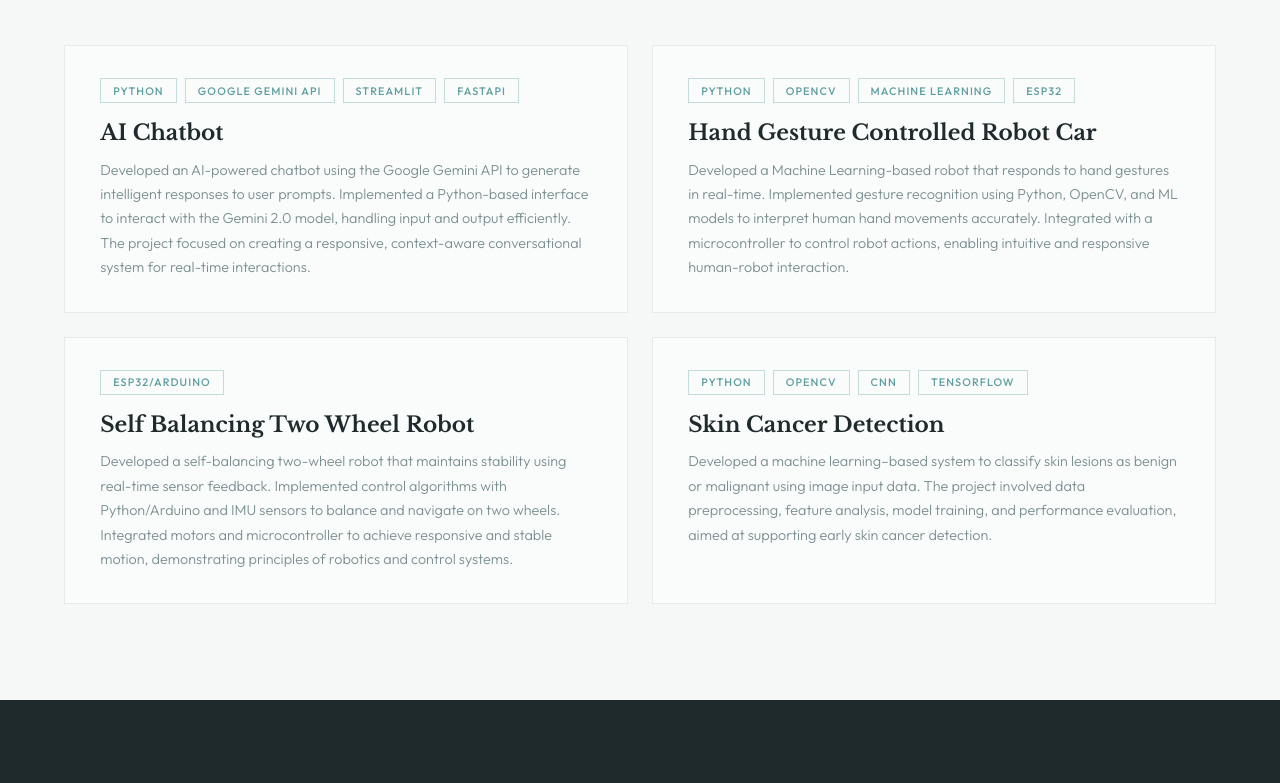
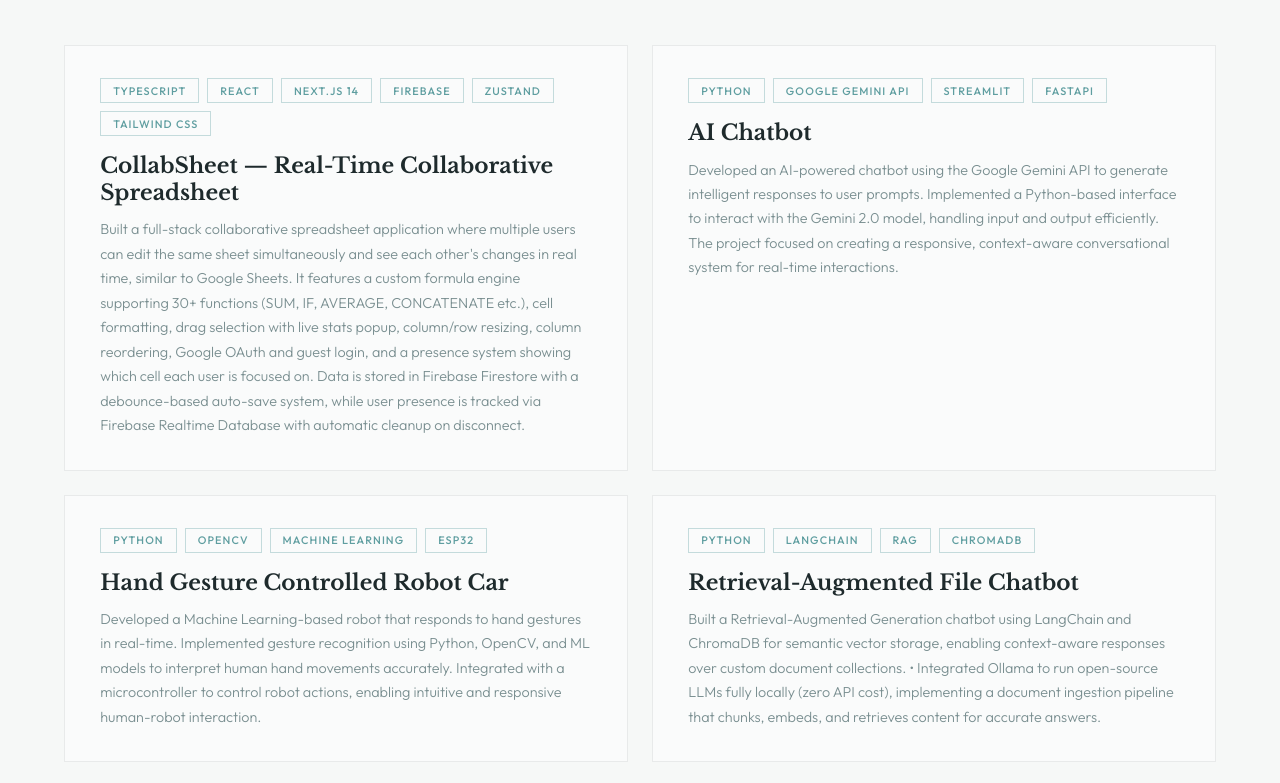
Before and after one commit to Charudatta24/myresume, a plain HTML site: page index.html in a window 1280 px wide. Shown: the part 2437-3220 px from the top of the page. Drawn offline with nearby package versions, Linux system fonts and the light colour scheme.

Commit message:
New Project Added

```diff
--- a/index.html
+++ b/index.html
@@ -502,6 +502,11 @@ footer a:hover { color: var(--teal-soft); }
     </div>
     <div class="work-grid">
       <div class="project-card reveal">
+        <div class="project-tags"><span class="tag">TypeScript</span><span class="tag">React</span><span class="tag"> Next.js 14</span><span class="tag">Firebase</span><span class="tag">Zustand</span><span class="tag">Tailwind CSS</span></div>
+        <div class="project-name">CollabSheet — Real-Time Collaborative Spreadsheet</div>
+        <p class="project-desc">Built a full-stack collaborative spreadsheet application where multiple users can edit the same sheet simultaneously and see each other's changes in real time, similar to Google Sheets. It features a custom formula engine supporting 30+ functions (SUM, IF, AVERAGE, CONCATENATE etc.), cell formatting, drag selection with live stats popup, column/row resizing, column reordering, Google OAuth and guest login, and a presence system showing which cell each user is focused on. Data is stored in Firebase Firestore with a debounce-based auto-save system, while user presence is tracked via Firebase Realtime Database with automatic cleanup on disconnect.</p>
+      </div>
+      <div class="project-card reveal">
         <div class="project-tags"><span class="tag">Python</span><span class="tag">Google Gemini API</span><span class="tag">Streamlit</span><span class="tag">FastAPI</span></div>
         <div class="project-name">AI Chatbot</div>
         <p class="project-desc">Developed an AI-powered chatbot using the Google Gemini API to generate intelligent responses to user prompts. Implemented a Python-based interface to interact with the Gemini 2.0 model, handling input and output efficiently. The project focused on creating a responsive, context-aware conversational system for real-time interactions.</p>
@@ -510,6 +515,11 @@ footer a:hover { color: var(--teal-soft); }
         <div class="project-tags"><span class="tag">Python</span><span class="tag">OpenCV</span><span class="tag">Machine Learning</span><span class="tag">ESP32</span></div>
         <div class="project-name">Hand Gesture Controlled Robot Car</div>
         <p class="project-desc">Developed a Machine Learning-based robot that responds to hand gestures in real-time. Implemented gesture recognition using Python, OpenCV, and ML models to interpret human hand movements accurately. Integrated with a microcontroller to control robot actions, enabling intuitive and responsive human-robot interaction.</p>
+      </div>
+      <div class="project-card reveal">
+        <div class="project-tags"><span class="tag">Python</span><span class="tag">LangChain</span><span class="tag">RAG</span><span class="tag">ChromaDB</span></div>
+        <div class="project-name">Retrieval-Augmented File Chatbot</div>
+        <p class="project-desc">Built a Retrieval-Augmented Generation chatbot using LangChain and ChromaDB for semantic vector storage, enabling context-aware responses over custom document collections. • Integrated Ollama to run open-source LLMs fully locally (zero API cost), implementing a document ingestion pipeline that chunks, embeds, and retrieves content for accurate answers. </p>
       </div>
       <div class="project-card reveal">
         <div class="project-tags"><span class="tag">ESP32/Arduino</span></div>
```
